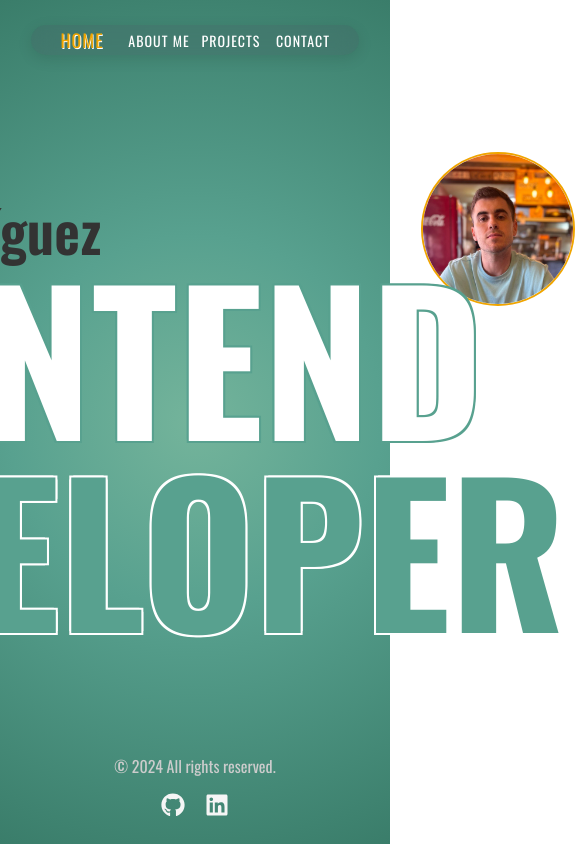
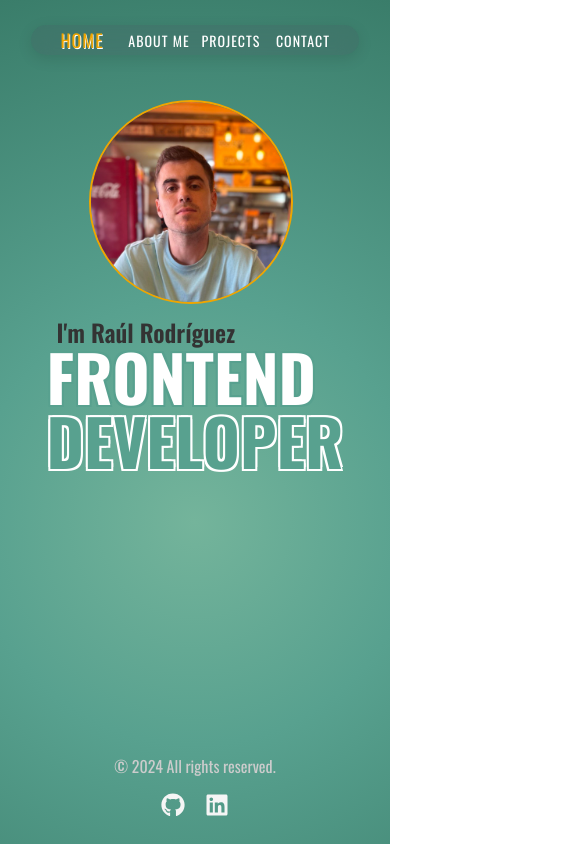
Before and after one commit to raulrod16124/raulrodriguez, a React (Vite) app: page / in a window 390 px wide. Shown: the whole page, 575 px wide, since content can reach past the window. Built offline with nearby package versions, Linux system fonts and the light colour scheme.

Commit message:
implement responsive styles in the home section

```diff
--- a/src/App.styled.ts
+++ b/src/App.styled.ts
@@ -1,22 +1,20 @@
 import styled from 'styled-components';
 import theme from "./theme/theme.json";
-
-export const ScreenWrapper = styled.div`
-    position: absolute;
-    top: 50%;
-    left: 50%;
-    transform: translate(-50%, -50%);
-`;
 
 export const GradientBackground = styled.div`
   background: radial-gradient(circle at center,
     ${theme.colors.tertiary.light} 0%,
     ${theme.colors.tertiary.main} 40%,
     ${theme.colors.tertiary.dark} 100%);
-  min-height: 100vh;
   display: flex;
   justify-content: center;
   align-items: center;
   color: ${theme.colors.neutral.white};
   font-family: ${theme.font.primary.fontFamily};
+  min-height: 100vh;
+
+  @media (max-width: ${theme.responsive.laptops}) {
+    align-items: flex-start;
+    padding-top: 200px;
+  }
 `;
--- a/src/index.css
+++ b/src/index.css
@@ -4,11 +4,5 @@ html, body{
   width: 100%;
   height: 100%;
   box-sizing: border-box;
+  overflow: hidden;
 }
-
-.screen {
-  position: absolute;
-  top: 50%;
-  left: 50%;
-  transform: translate(-50%, -50%);
-}
--- a/src/screens/home/Home.styled.ts
+++ b/src/screens/home/Home.styled.ts
@@ -49,16 +49,22 @@ export const HomeSection = styled.section`
   display: flex;
   justify-content: center;
   align-items: center;
-  max-width: 1270px;
 `;
 
 export const TitleContainer = styled.div`
-  margin: 0;
   margin-left: -150px;
   display: flex;
   flex-direction: column;
   height: fit-content;
   z-index: 1;
+
+  @media (max-width: ${theme.responsive.largeMobileDevices}) {
+    margin-left: 0;
+    margin-top: 120px;
+  }
+  @media (max-width: ${theme.responsive.smallMobileDevices}) {
+    margin-left: 0;
+  }
 `
 export const NormalText = styled.span`
   margin: 0;
@@ -69,6 +75,13 @@ export const NormalText = styled.span`
   line-height: 1;
   color: ${theme.colors.neutral.darkGrey};
   animation: ${fadeInUp} 1.2s ease-out forwards;
+
+  @media (max-width: ${theme.responsive.laptops}) {
+    font-size: 2rem;
+  }
+  @media (max-width: ${theme.responsive.largeMobileDevices}) {
+    font-size: 1.5rem;
+  }
 `;
 
 export const FirstBigText = styled.span`
@@ -84,6 +97,13 @@ export const FirstBigText = styled.span`
     -2px 2px 0 ${theme.colors.tertiary.main},  /* Top-left */
     2px -2px 0 ${theme.colors.tertiary.main};  /* Bottom-right */
   animation: ${fadeInUp} 1.2s ease-out forwards;
+
+  @media (max-width: ${theme.responsive.laptops}) {
+    font-size: 8rem;
+  }
+  @media (max-width: ${theme.responsive.largeMobileDevices}) {
+    font-size: 4rem;
+  }
 `;
 
 export const SecondBigText = styled.span`
@@ -104,6 +124,13 @@ export const SecondBigText = styled.span`
     ${fadeInUp} 1.2s ease-out forwards,
     ${typing} 1.2s steps(30, end) forwards,
     ${blink} 0.75s step-end infinite;
+
+  @media (max-width: ${theme.responsive.laptops}) {
+    font-size: 8rem;
+  }
+  @media (max-width: ${theme.responsive.largeMobileDevices}) {
+    font-size: 4rem;
+  }
 `;
 
 export const Image = styled.img`
@@ -117,10 +144,15 @@ export const Image = styled.img`
   border-radius: 50%;
   border: 2px solid ${theme.colors.secondary.main};
 
-  @media (max-width: 768px) {
-    width: 150px;
-    bottom: -10px;
-    right: -10px;
+  @media (max-width: ${theme.responsive.laptops}) {
+    top: -50px;
+    right: -180px;
+    width: 300px;
+  }
+  @media (max-width: ${theme.responsive.largeMobileDevices}) {
+    top: -100px;
+    right: 50px;
+    width: 200px;
   }
 `;
 
--- a/src/theme/theme.json
+++ b/src/theme/theme.json
@@ -61,5 +61,11 @@
         "fontWeight": 400,
         "lineHeight": "1.6"
       }
+    },
+    "responsive": {
+      "smallMobileDevices": "480px",
+      "largeMobileDevices": "768px",
+      "tablets": "1024px",
+      "laptops": "1366px"
     }
   }
```
